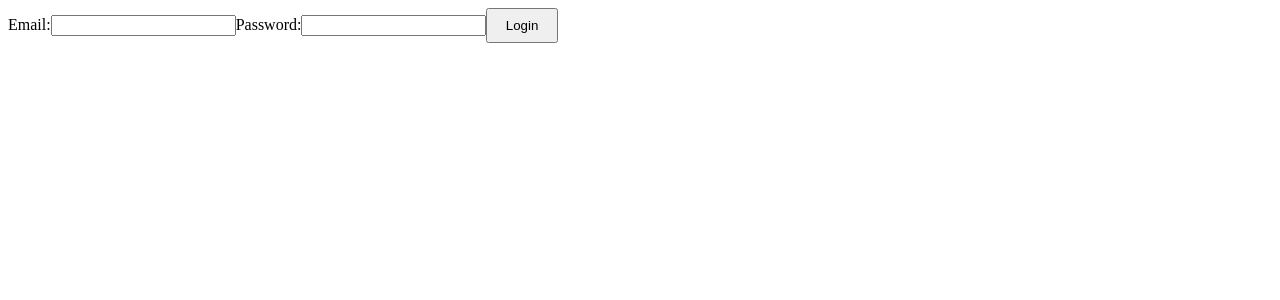
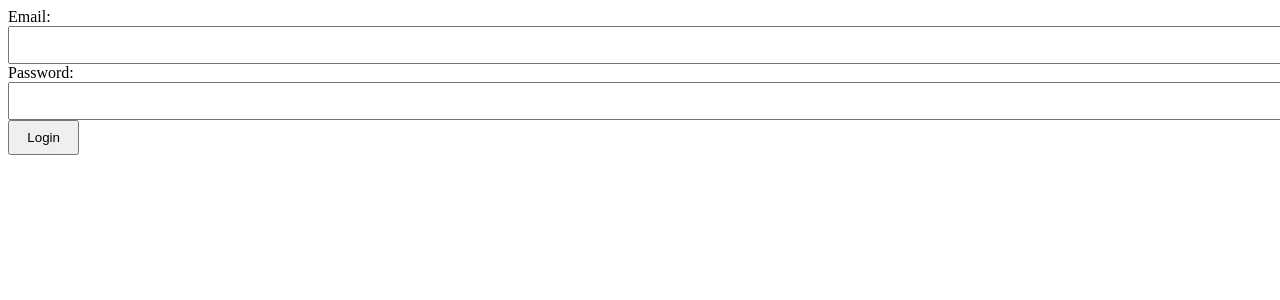
Before and after one commit to Amsel1676/kanban-app, a React (Create React App) app: page / in a window 1280 px wide. Shown: the top 300 px of the page. Built offline with nearby package versions, Linux system fonts and the light colour scheme.

Commit message:
Manage form value by state

```diff
--- /dev/null
+++ b/src/components/molecules/KbnLoginForm.module.css
@@ -0,0 +1,27 @@
+.loginForm form {
+    display: block;
+    margin: 0 auto;
+    text-align: left;
+}
+.loginForm label {
+    display: block;
+}
+.loginForm input {
+    width: 100%;
+    padding: .5em;
+    font: inherit;
+}
+.loginForm ul {
+    list-style-type: none;
+    padding: 0;
+    margin: 0.25me 0;
+}
+.loginForm ul li {
+    font-size: 0.5em;
+}
+.validation-errors {
+    height: 32px;
+}
+.form-actions p {
+    font-size: 0.5em;
+}
--- a/src/components/molecules/KbnLoginForm.tsx
+++ b/src/components/molecules/KbnLoginForm.tsx
@@ -1,13 +1,28 @@
-import React from 'react';
+import React, { useState } from 'react';
 import KbnButton from '../atoms/KbnButton';
+import styles from './KbnLoginForm.module.css';
 
 function KbnLoginForm() {
+    const [emailForm, setEmailValue] = useState('');
+    const [passwordForm, setPasswordValue] = useState('');
+    const REGAX_EMAIL = /^[a-zA-Z0-9.!#$%&'*+\/=?^_`{|}~-]+@[a-zA-Z0-9-]+(?:\.[a-zA-Z0-9-]+)*$/
+
+    const handleChangeEmailForm = (event: React.ChangeEvent<HTMLInputElement>) => {
+        setEmailValue(event.target.value)
+    }
+
+    const handleChangePasswordForm = (event: React.ChangeEvent<HTMLInputElement>) => {
+        setPasswordValue(event.target.value)
+    }
+
     return (
         <React.Fragment>
-            <label htmlFor="email">Email:</label>
-            <input id="email" type="text" />
-            <label htmlFor="password">Password:</label>
-            <input id="password" type="password" />
+            <div className={styles.loginForm}>
+                <label htmlFor="email">Email:</label>
+                <input id="email" type="text" value={emailForm} onChange={handleChangeEmailForm} />
+                <label htmlFor="password">Password:</label>
+                <input id="password" type="password" value={passwordForm} onChange={handleChangePasswordForm} />
+            </div>
             <KbnButton value="Login" />
         </React.Fragment>
     )
```
Also changed, not shown: 1 other file (tests, documents, lock files or other folders).
